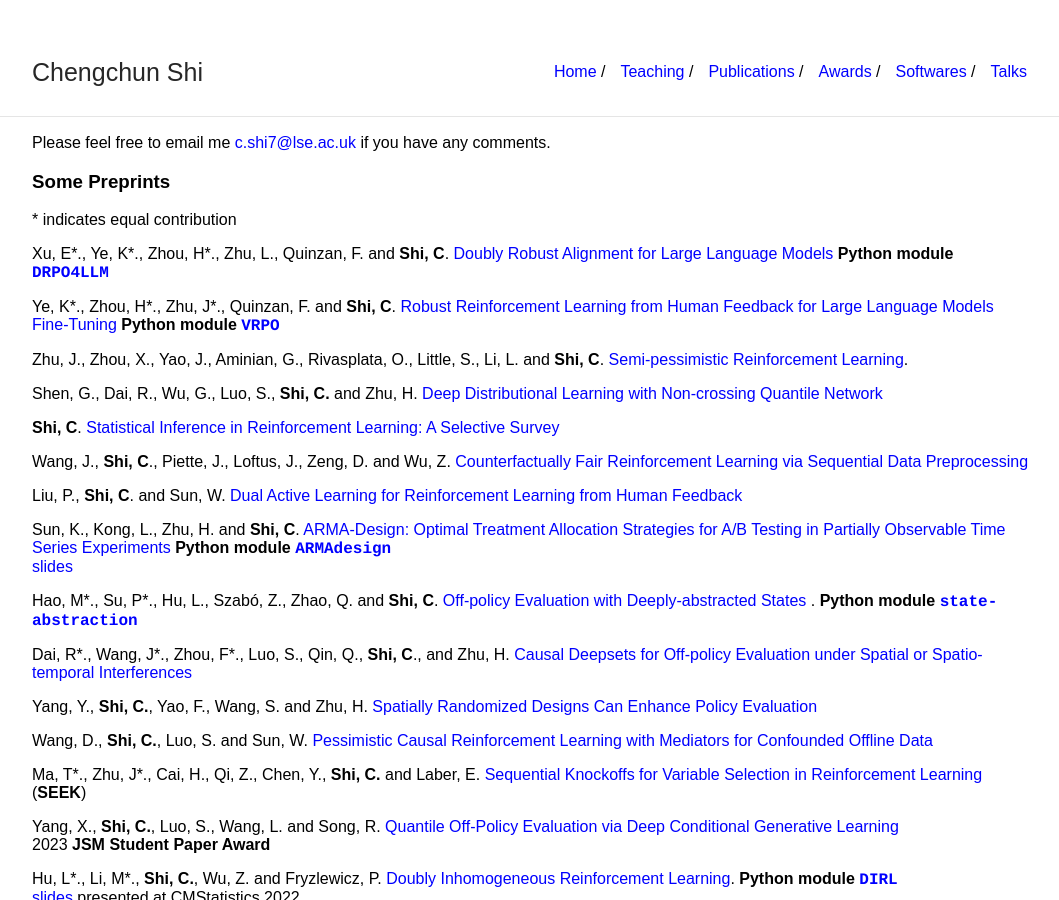
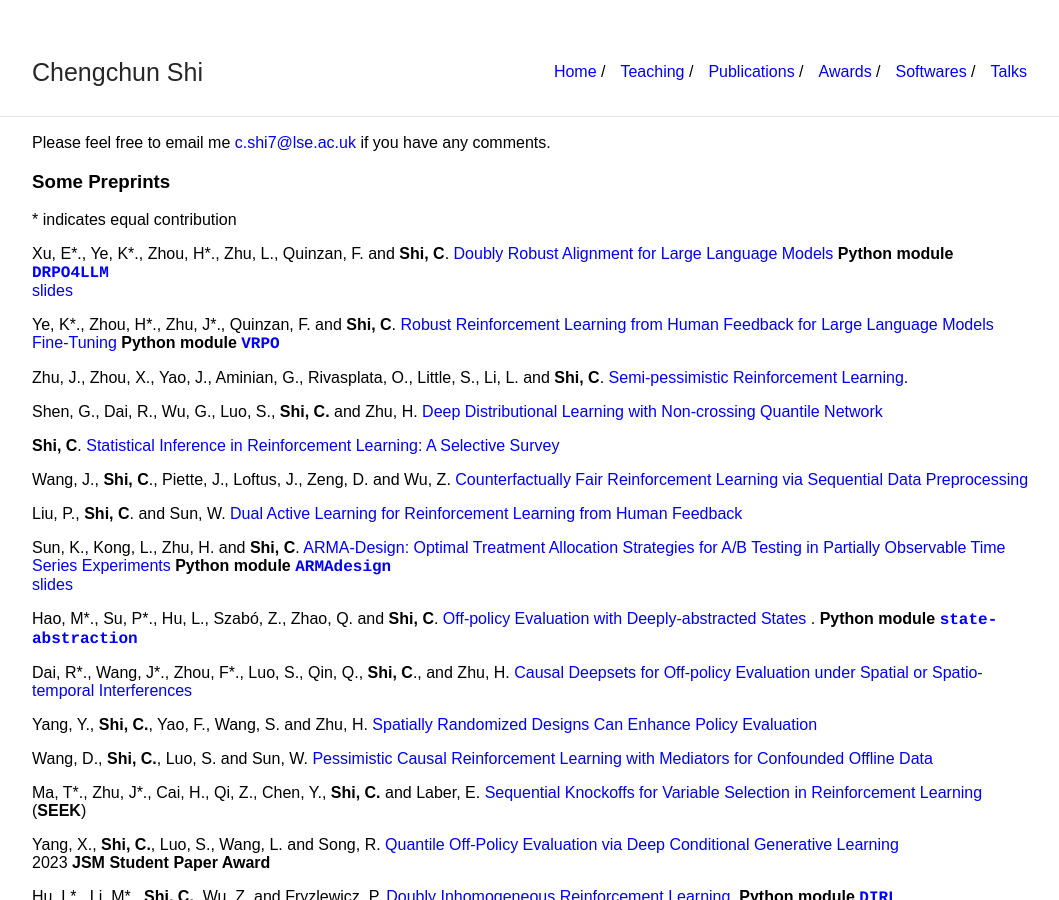
Before and after one commit to callmespring/callmespring.github.io, a Jekyll site: the page built from publication.md, in a window 1280 px wide and 900 px high. Shown: the whole window, without its empty margins (108-1167 px from the left). Built offline with Jekyll 4.4.1, drawn with Linux system fonts in a browser that asks for light colours.

Commit message:
Update publication.md

```diff
--- a/publication.md
+++ b/publication.md
@@ -11,7 +11,7 @@
 
 \* indicates equal contribution
 
-Xu, E\*., Ye, K\*., Zhou, H\*., Zhu, L.,  Quinzan, F. and **Shi, C**. [Doubly Robust Alignment for Large Language Models](https://arxiv.org/pdf/2506.01183) **Python module**  [<span style="font-family:courier;">**DRPO4LLM**</span>](https://github.com/DRPO4LLM/DRPO4LLM)
+Xu, E\*., Ye, K\*., Zhou, H\*., Zhu, L.,  Quinzan, F. and **Shi, C**. [Doubly Robust Alignment for Large Language Models](https://arxiv.org/pdf/2506.01183) **Python module**  [<span style="font-family:courier;">**DRPO4LLM**</span>](https://github.com/DRPO4LLM/DRPO4LLM) <br/> [<font size="3">slides</font>](./slides/DRPO.pdf)
 
 Ye, K\*., Zhou, H\*., Zhu, J\*., Quinzan, F. and **Shi, C**. [Robust Reinforcement Learning from Human Feedback for Large Language Models Fine-Tuning](https://arxiv.org/pdf/2504.03784) **Python module**  [<span style="font-family:courier;">**VRPO**</span>](https://github.com/VRPO/VRPO)
 
```
